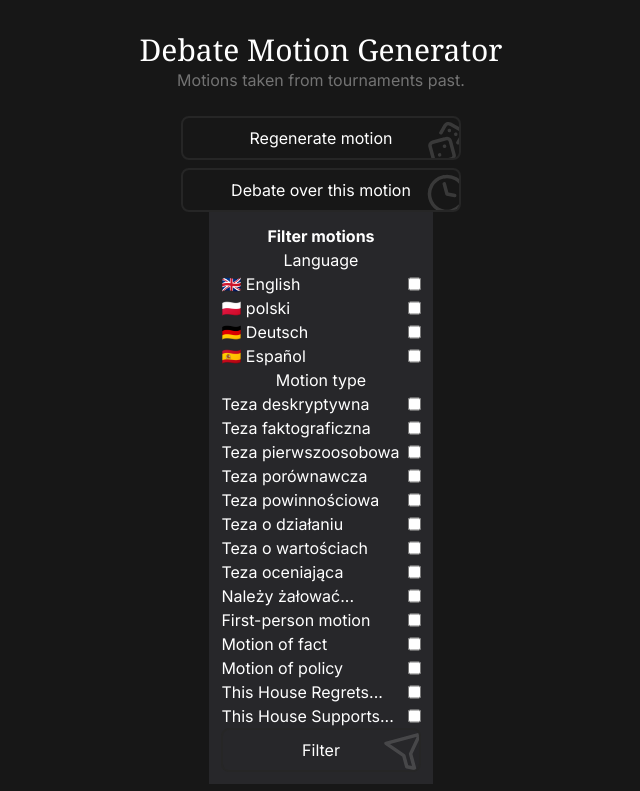
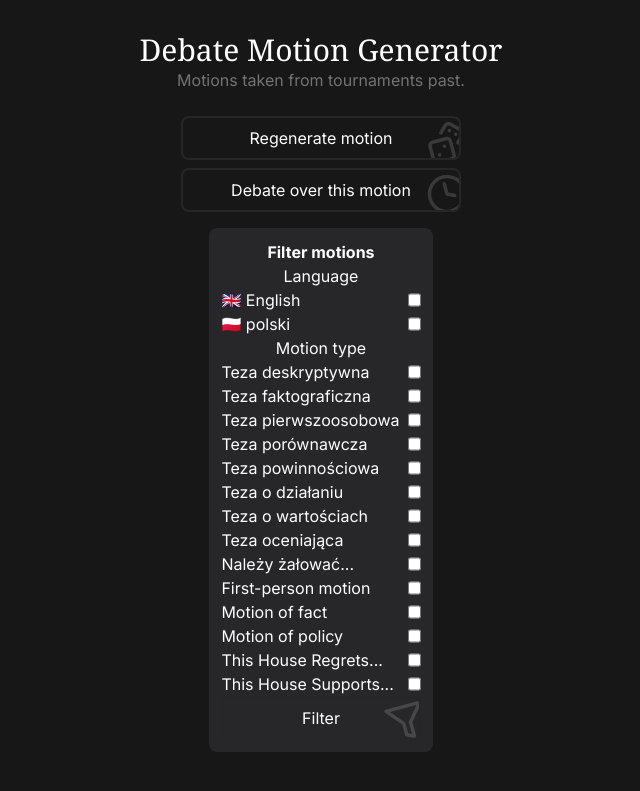
Before and after one commit to debatecore/debate-tools, a Next.js app: page /debate-motion-generator in a window 1280 px wide. Shown: the top 791 px of the page, without its empty margins (319-959 px from the left). Built offline with nearby package versions, Linux system fonts and the light colour scheme.

Commit message:
prevent languages with no motions from being displayed in the filter

```diff
--- a/src/components/MotionGenerator.tsx
+++ b/src/components/MotionGenerator.tsx
@@ -72,6 +72,19 @@ const MotionGenerator = () => {
 
   const [enabledMotions, setEnabledMotions] = useState(getMotionTypesStrings());
 
+  function languageHasMotions(lang: language) {
+    const motionsInLanguage = motions.filter((motion) => {
+      return motion.lang == lang;
+    });
+    return motionsInLanguage.length > 0;
+  }
+
+  const languagesWithMotions = () => {
+    return allowedMotionLanguages.filter((lang) => {
+      return languageHasMotions(lang);
+    });
+  };
+
   const applyLanguageFilter = (event: any) => {
     const checkedLanguage: string = event.target.value;
     if (event.target.checked) {
@@ -138,11 +151,11 @@ const MotionGenerator = () => {
           }}
         />
       </section>{" "}
-      <div className="bg-zinc-800 p-3">
+      <div className="bg-zinc-800 p-3 rounded-lg m-4">
         <h5 className="text-center font-bold">{useLang("motionFilterTitle")}</h5>
         <section className="flex flex-col">
           <h6 className="text-center">{useLang("language")}</h6>
-          {allowedMotionLanguages.map((langCode) => (
+          {languagesWithMotions().map((langCode: language) => (
             <Checkbox
               key={langCode}
               name="language"
```
